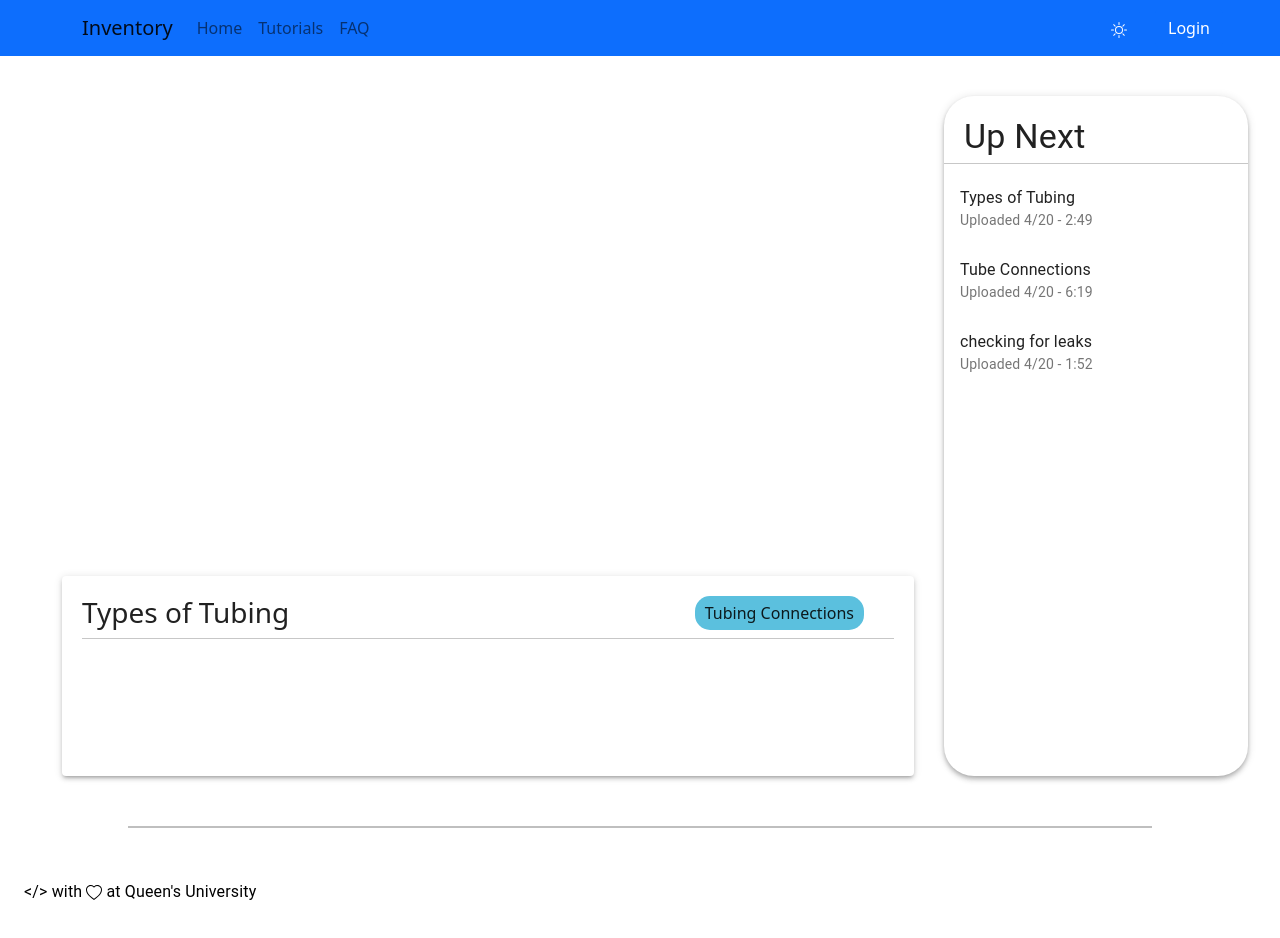
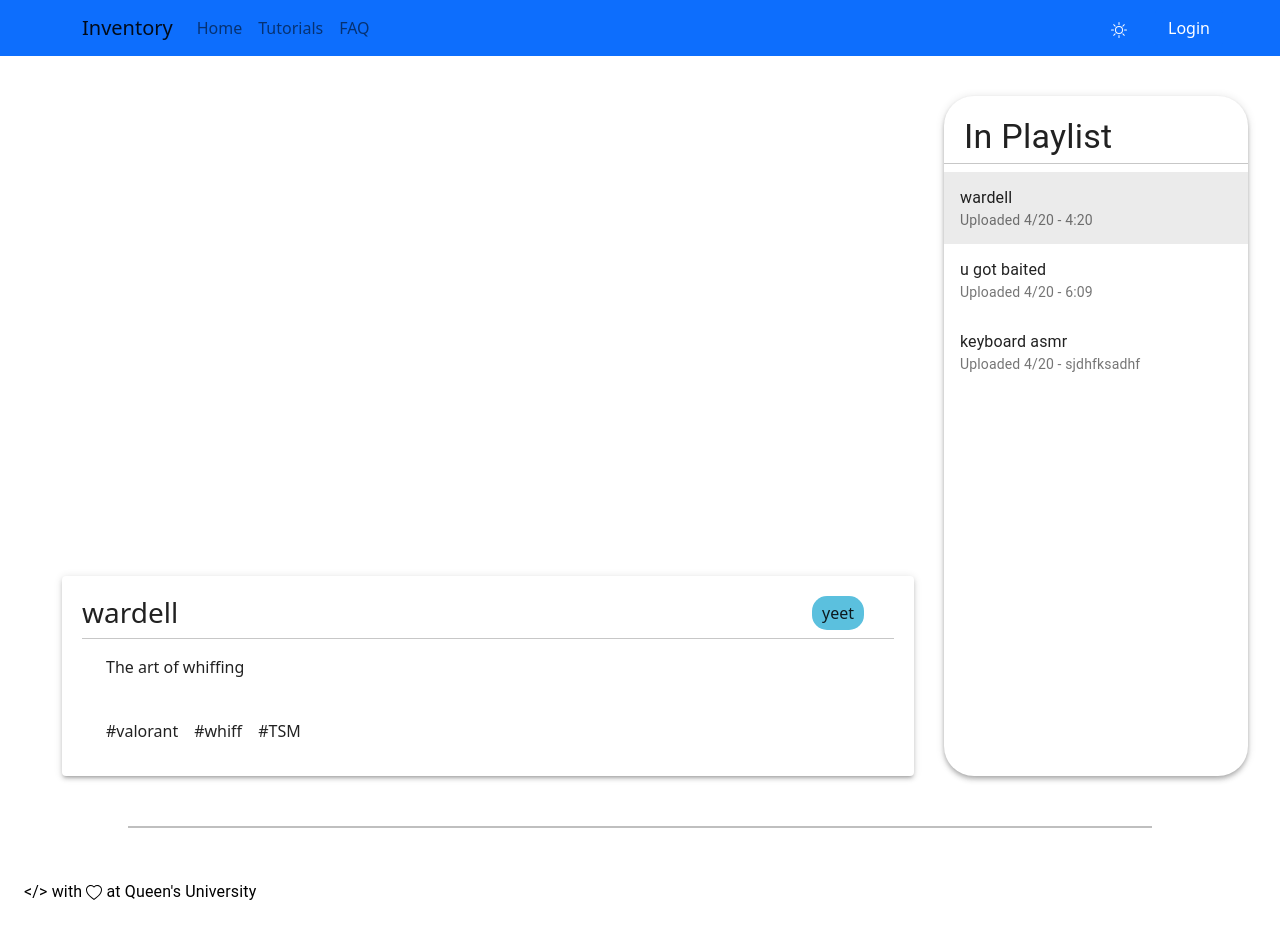
Before and after one commit to timothyliutl/inventorysite, a React (Create React App) app: page /video in a window 1280 px wide. Shown: the top 938 px of the page. Built offline with nearby package versions, Linux system fonts and the light colour scheme.

Commit message:
implemented sample data for video template

```diff
--- a/src/App.tsx
+++ b/src/App.tsx
@@ -6,7 +6,7 @@ import {
   BrowserRouter as Router,
   Switch,
   Route,
-  Link
+  Link, useLocation
 } from "react-router-dom";
 import { makeStyles } from '@material-ui/core/styles';
 import Tableview from './Tableview';
--- a/src/Components/PlayList.tsx
+++ b/src/Components/PlayList.tsx
@@ -12,7 +12,8 @@ interface propsTypes {
         playlist?: string,
         tags?: Array<string>
     }>,
-    onClick?: any //function to change videos
+    onClick?: any, //function to change videos
+    selected: string //id of the selected listItem
 }
 
 const PlayList = (props: propsTypes) => {
@@ -25,16 +26,24 @@ const PlayList = (props: propsTypes) => {
 
     const classes = styles();
 
+    const isSelected = (id:string):boolean =>{
+        if(id==props.selected){
+            return true;
+        }else{
+            return false;
+        }
+    }
+
     return (
         <div style={{ maxHeight: '500px' }}>
-            <Typography className={props.darkmodeOn ? classes.fontDarkMode : ''} style={{ padding: '20px', paddingBottom: '0px' }} variant={'h4'}>Up Next</Typography>
+            <Typography className={props.darkmodeOn ? classes.fontDarkMode : ''} style={{ padding: '20px', paddingBottom: '0px' }} variant={'h4'}>In Playlist</Typography>
             <hr className={props.darkmodeOn ? classes.fontDarkMode : ''} style={{ margin: '0px', marginTop: '5px' }}></hr>
             <List>
 
                 {
                     //code to implement arrya of javascript objects into the UI
                     props.playlistlinks.map((video) => (
-                        <ListItem button onClick={()=>{props.onClick(video)}}>
+                        <ListItem selected={isSelected(video.id)} button onClick={()=>{props.onClick(video)}} style={isSelected(video.id)&&props.darkmodeOn?{backgroundColor:'#0F044C'}:{}}>
                             <ListItemText className={props.darkmodeOn ? classes.fontDarkMode : ''} primary={video.name} secondary={
                                 <React.Fragment>
                                     <p className={props.darkmodeOn ? classes.fontDarkMode : ''} style={{ margin: '0' }}>
--- a/src/Components/VideoPlayer.tsx
+++ b/src/Components/VideoPlayer.tsx
@@ -1,11 +1,14 @@
 import { Card, Container, Grid, makeStyles } from '@material-ui/core';
 import React, { useState } from 'react';
 import ReactPlayer from 'react-player';
+import { Redirect } from 'react-router';
 import PlayList from './PlayList';
 
 interface propTypes {
-    darkmodeOn: boolean
+    darkmodeOn: boolean,
+    playlistID: string
 }
+//data for each video; playlist is just an array of videotypes
 interface videoTypes {
     name: string,
     url: string,
@@ -14,6 +17,10 @@ interface videoTypes {
     description: string,
     playlist?: string,
     tags?: Array<string>
+}
+//data expected from post request
+interface postDataType{
+    [id:string]: Array<videoTypes>
 }
 
 const VideoPlayer = (props: propTypes) => {
@@ -60,7 +67,73 @@ const VideoPlayer = (props: propTypes) => {
     }
     ]
 
-    const [currentVideo, setCurrentVideo] = useState(tutorial1[0] as videoTypes)
+    const tutorial2: Array<videoTypes> = [{
+        name: "Setting up the Red Pitaya for quantum conductance",
+        url: "https://www.youtube.com/watch?v=iNNQ9wcnUTA",
+        time: "1:43",
+        id: "Electronics1",
+        playlist: 'Electronics',
+        description: ""
+    },
+    {
+        name: "Response Time Introduction",
+        url: 'https://www.youtube.com/watch?v=kPeenFBDXSQ',
+        time: '3:36',
+        id: "Eletronics2",
+        playlist: "Electronics",
+        description: ""
+    },
+    {
+        name: 'Red pitaya introduction',
+        url: 'https://www.youtube.com/watch?v=LbVJD9Rn5Qc',
+        time: '3:21',
+        id: 'Electronics3',
+        playlist: 'Electronics',
+        description: ''
+    },
+    {
+        name: 'light sensors',
+        url: 'https://www.youtube.com/watch?v=pdrDteW7qow',
+        time: '1:31',
+        id: 'Electronics4',
+        playlist: 'Electronics',
+        description: ''
+    },
+    {
+        name: 'LED',
+        url: 'https://www.youtube.com/watch?v=bNoCnjQMULE',
+        time: '1:53',
+        id: 'Electronics6',
+        playlist: 'Electronics',
+        description: ''
+    },
+    {
+        name: 'Arduino',
+        url: 'https://www.youtube.com/watch?v=MUkqLgF7sVY',
+        time: '4:08',
+        id: 'Electronics7',
+        playlist: 'Electronics',
+        description: ''
+    }
+    ]
+
+    const samplePOSTReqData:postDataType = {
+        sample: sampleplaylist,
+        id1:tutorial1,
+        id2:tutorial2
+    }
+    //function to check if url parameter is valid
+    const checkIfExists = (id:string) =>{
+        if(samplePOSTReqData[id]==undefined){
+            return 'sample'
+        }else{
+            return id;
+        }
+    }
+
+
+    const [currentVideo, setCurrentVideo] = useState(samplePOSTReqData[checkIfExists(props.playlistID)][0] as videoTypes)
+    const [currentPlaylist, setCurrentPlaylist] = useState(samplePOSTReqData[checkIfExists(props.playlistID)])
 
 
     const styles = makeStyles({
@@ -117,7 +190,7 @@ const VideoPlayer = (props: propTypes) => {
     const playlistLabel = () => {
         if (currentVideo.playlist) {
             return (<Grid item style={{ marginRight: '30px' }}>
-                <div className={classes.playlistContainer} style={{ backgroundColor: '#5bc0de' }}>
+                <div className={classes.playlistContainer} style={props.darkmodeOn ? { backgroundColor: '#52057B' } : { backgroundColor: '#5bc0de' }}>
                     <span className={props.darkmodeOn ? classes.fontDarkMode : ''}>{currentVideo.playlist}</span>
                 </div>
             </Grid>)
@@ -167,7 +240,7 @@ const VideoPlayer = (props: propTypes) => {
                 </Grid>
                 <Grid item xs={6} lg={3} style={{ paddingTop: '20px' }}>
                     <Card className={`${classes.playlistStyle} ${props.darkmodeOn ? classes.cardDarkMode : classes.cardLightMode}`} elevation={4}>
-                        <PlayList onClick={changeVideo} darkmodeOn={props.darkmodeOn} playlistlinks={tutorial1}></PlayList>
+                        <PlayList onClick={changeVideo} darkmodeOn={props.darkmodeOn} playlistlinks={currentPlaylist} selected={currentVideo.id}></PlayList>
                     </Card>
                 </Grid>
 
--- a/src/Pages/TutorialVideoPage.tsx
+++ b/src/Pages/TutorialVideoPage.tsx
@@ -1,15 +1,19 @@
 import React from 'react';
 import VideoPlayer from '../Components/VideoPlayer';
+import {useLocation} from 'react-router-dom';
 
 interface propsTypes{
-    darkmodeOn: boolean
+    darkmodeOn: boolean,
 }
 
 const TutorialVideoPage = (props:propsTypes) =>{
 
+    const search = useLocation().search;
+    const playlistID = new URLSearchParams(search).get('playlistid')
+
     return(
         <div>
-            <VideoPlayer darkmodeOn={props.darkmodeOn}></VideoPlayer>
+            <VideoPlayer playlistID={playlistID?playlistID:"sample"} darkmodeOn={props.darkmodeOn}></VideoPlayer>
         </div>
     )
 }
--- a/src/Pages/VideoSelectionPage.tsx
+++ b/src/Pages/VideoSelectionPage.tsx
@@ -1,35 +1,57 @@
 import { Container, Grid, makeStyles, Typography } from '@material-ui/core'
 import React from 'react'
+import { Link } from 'react-router-dom';
 import PlayListTile from '../Components/PlayListTile'
 
 interface propTypes {
-    darkmodeOn: boolean
+    darkmodeOn: boolean,
+}
+
+interface playListType {
+    name: string,
+    description?: string,
+    imageURL?: string,
+    id: string, //has to match playlist id in js object in video plauer
+    tags?: Array<string>,
+    //to be implemented once database is set up
+    numVideos?: number
 }
 
 const VideoSelectionPage = (props: propTypes) => {
+
+    const sampleData: Array<playListType> = [{
+        name: 'sample',
+        description: 'test playlist',
+        id: 'sample',
+    },
+    {name: 'Tubing Tutorials',
+    description: "First Playlist Videos",
+    id:'id1'},
+    {name: 'Electronics Tutorials',
+    description: 'Second Playlist Videos',
+    id:'id2'}];
 
 
     return (
         <div style={{ marginTop: ' 30px' }}>
             <Container>
-                <Typography style={props.darkmodeOn?{color: "#04d9ff"}:{}} variant={'h4'}>Playlist Selection</Typography>
-                <hr style={props.darkmodeOn?{color: "#04d9ff"}:{}}></hr>
+                <Typography style={props.darkmodeOn ? { color: "#04d9ff" } : {}} variant={'h4'}>Playlist Selection</Typography>
+                <hr style={props.darkmodeOn ? { color: "#04d9ff" } : {}}></hr>
                 <Container>
                     <Grid container direction={'row'} justifyContent={"space-evenly"} spacing={3}>
-                        <Grid item>
-                            <PlayListTile darkmodeOn={props.darkmodeOn}></PlayListTile>
-                        </Grid>
-                        <Grid item>
-                            <PlayListTile darkmodeOn={props.darkmodeOn}></PlayListTile>
-                        </Grid>
-                        <Grid item>
-                            <PlayListTile darkmodeOn={props.darkmodeOn}></PlayListTile>
-                        </Grid>
+                        {sampleData.map((playlist) => (
+                            <Link to={`/video?playlistid=${playlist.id}`} style={{textDecoration: 'none'}}>
+                                <Grid item>
+                                    <PlayListTile playlistInfo={playlist} darkmodeOn={props.darkmodeOn}></PlayListTile>
+                                </Grid>
+                            </Link>
+                        ))}
+
                     </Grid>
                 </Container>
 
             </Container>
-        </div>
+        </div >
     )
 }
 
```
Also changed, not shown: src/Components/PlayListTile.tsx (+27 -22 lines).
